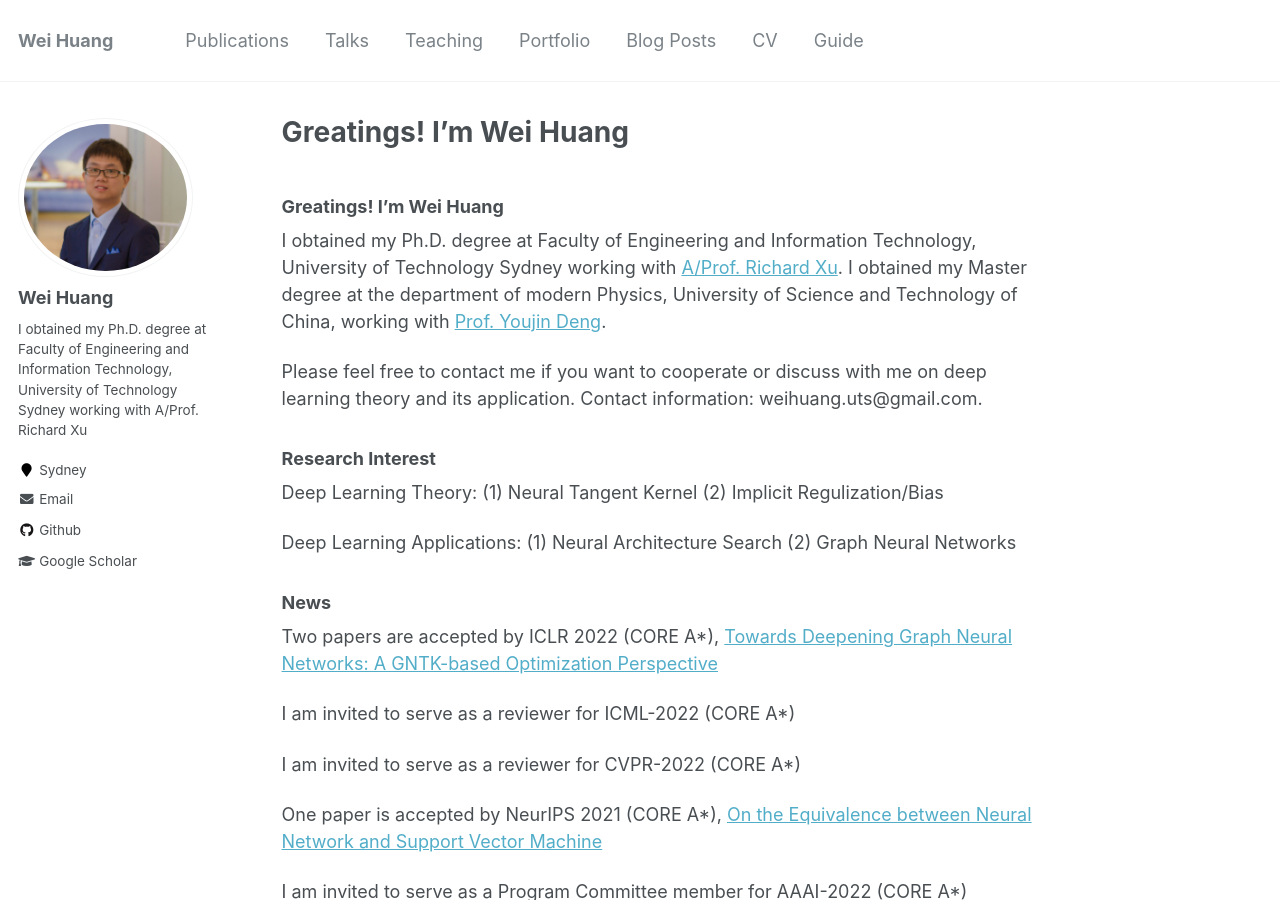
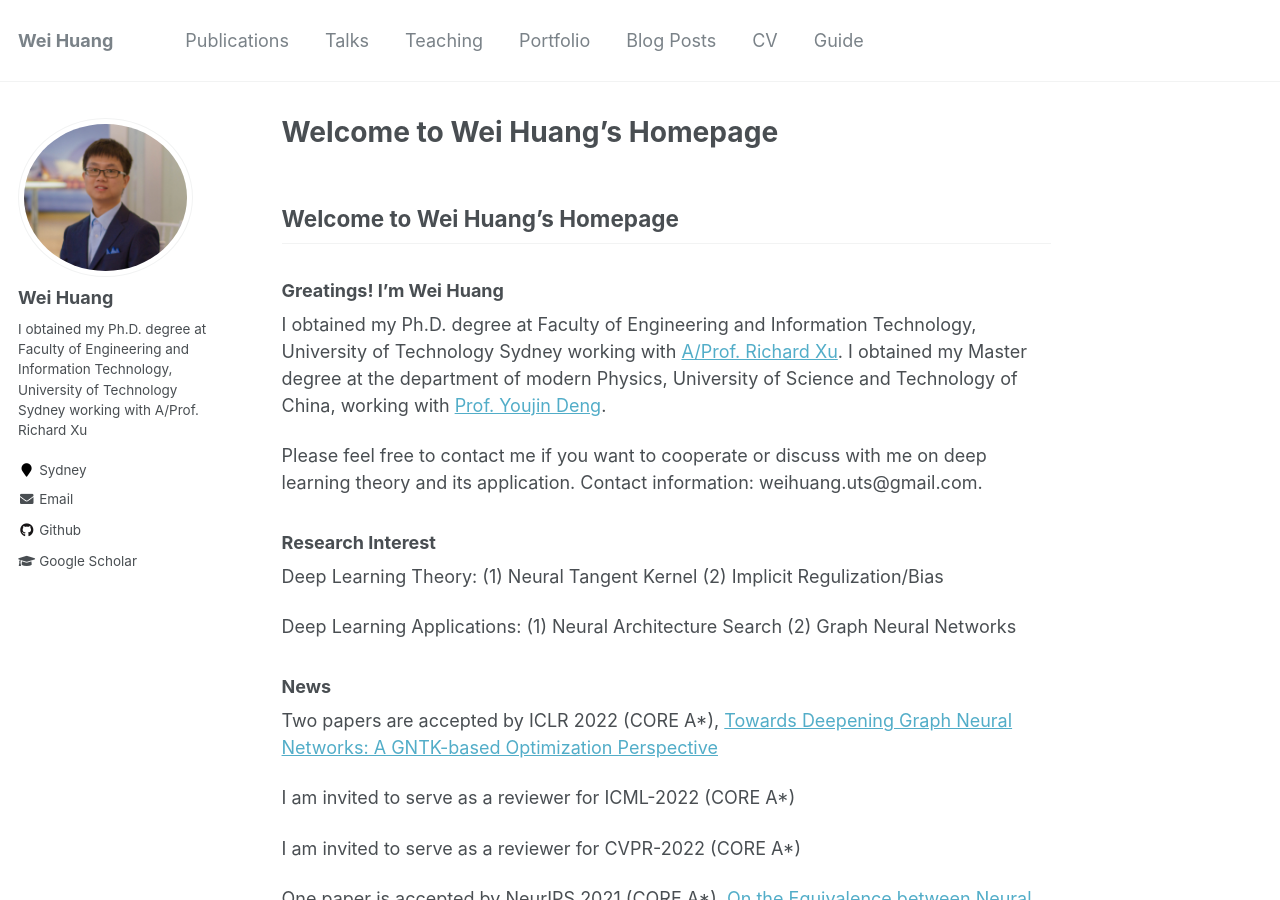
Before and after one commit to WeiHuang05/Weihuang05.github.io, a Jekyll site: the page built from index.md, in a window 1280 px wide and 900 px high. Built offline with Jekyll 4.4.1, drawn with Linux system fonts in a browser that asks for light colours; our own code applies the rules of GitHub Pages for plain Markdown files.

Commit message:
Update index.md

```diff
--- a/index.md
+++ b/index.md
@@ -1,3 +1,6 @@
+## Welcome to Wei Huang's Homepage
+
+
 ### Greatings! I'm Wei Huang
 
 I obtained my Ph.D. degree at Faculty of Engineering and Information Technology, University of Technology Sydney working with [A/Prof. Richard Xu](https://profiles.uts.edu.au/YiDa.Xu). I obtained my Master degree at the department of modern Physics, University of Science and Technology of China, working with [Prof. Youjin Deng](http://staff.ustc.edu.cn/~yjdeng/).
```
